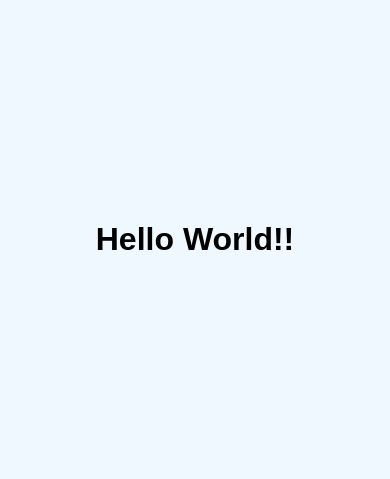
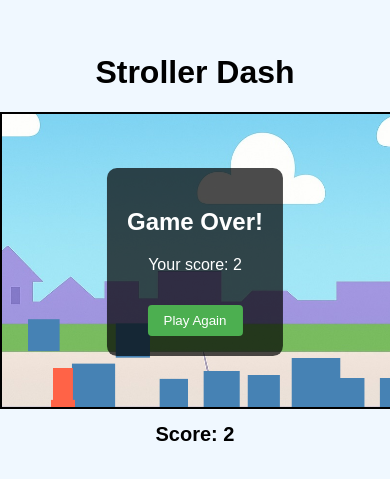
Before and after one commit to alecdibble/babylist-2025-offsite-vibe-coding, a plain HTML site: page index.html in a window 390 px wide. Shown: the part 183-662 px from the top of the page. Drawn offline with Linux system fonts and the light colour scheme.

Commit message:
progress

```diff
--- /dev/null
+++ b/game.js
@@ -0,0 +1,479 @@
+// Game constants
+const GAME_WIDTH = 800;
+const GAME_HEIGHT = 600;
+const GRAVITY = 0.5;
+const JUMP_FORCE = -12;
+const OBSTACLE_SPEED = 5;
+const BACKGROUND_SPEED = 2;
+const POWERUP_CHANCE = 0.005; // Chance per frame to spawn a power-up
+const POWERUP_DURATION = 3000; // 3 seconds
+const MIN_OBSTACLE_SIZE = 20;
+const MAX_OBSTACLE_SIZE = 100;
+const MIN_OBSTACLE_GAP = 300; // Minimum gap between obstacles
+
+// Get canvas and context
+const canvas = document.getElementById('gameCanvas');
+const ctx = canvas.getContext('2d');
+
+// DOM elements
+const scoreElement = document.getElementById('score');
+const finalScoreElement = document.getElementById('final-score');
+const gameOverElement = document.getElementById('game-over');
+const restartButton = document.getElementById('restart-btn');
+const powerUpIndicator = document.getElementById('power-up-indicator');
+const countdownElement = document.getElementById('countdown');
+
+// Game variables
+let gameStarted = false;
+let gameOver = false;
+let score = 0;
+let lastObstacleTime = 0;
+let backgroundX = 0;
+let backgroundImage = new Image();
+let isInvincible = false;
+let invincibilityTimer = 0;
+let invincibilityFlash = false;
+let flashTimer = 0;
+let powerUpDuration = 0;
+
+// Create background pattern if no image is provided
+backgroundImage.onload = function() {
+    gameStarted = true;
+    animate();
+};
+backgroundImage.onerror = function() {
+    // Create a fallback pattern
+    const patternCanvas = document.createElement('canvas');
+    patternCanvas.width = 400;
+    patternCanvas.height = 400;
+    const patternCtx = patternCanvas.getContext('2d');
+
+    // Draw sky pattern
+    patternCtx.fillStyle = '#87CEEB';
+    patternCtx.fillRect(0, 0, 400, 400);
+
+    // Draw ground
+    patternCtx.fillStyle = '#8B4513';
+    patternCtx.fillRect(0, 350, 400, 50);
+
+    // Draw some clouds
+    patternCtx.fillStyle = 'white';
+    patternCtx.beginPath();
+    patternCtx.arc(100, 80, 30, 0, Math.PI * 2);
+    patternCtx.arc(130, 60, 40, 0, Math.PI * 2);
+    patternCtx.arc(160, 80, 30, 0, Math.PI * 2);
+    patternCtx.fill();
+
+    patternCtx.beginPath();
+    patternCtx.arc(280, 120, 30, 0, Math.PI * 2);
+    patternCtx.arc(310, 100, 40, 0, Math.PI * 2);
+    patternCtx.arc(340, 120, 30, 0, Math.PI * 2);
+    patternCtx.fill();
+
+    // Convert to image
+    backgroundImage.src = patternCanvas.toDataURL();
+};
+
+// Set background image or use fallback
+// Trigger the fallback mechanism immediately since we don't have a background.jpg
+backgroundImage.src = 'background.jpg';  // This will trigger the onerror handler
+
+// Stroller object
+const stroller = {
+    x: 100,
+    y: GAME_HEIGHT - 100,
+    width: 50,
+    height: 80,
+    speed: 0,
+    jumping: false,
+    crouching: false,
+    originalHeight: 80,
+    crouchHeight: 40,
+
+    update: function() {
+        // Apply gravity
+        this.speed += GRAVITY;
+        this.y += this.speed;
+
+        // Floor collision
+        const floorY = GAME_HEIGHT - this.height;
+        if (this.y > floorY) {
+            this.y = floorY;
+            this.speed = 0;
+            this.jumping = false;
+        }
+    },
+
+    jump: function() {
+        if (!this.jumping && !this.crouching) {
+            this.jumping = true;
+            this.speed = JUMP_FORCE;
+        }
+    },
+
+    crouch: function() {
+        if (!this.jumping && !this.crouching) {
+            this.crouching = true;
+            this.height = this.crouchHeight;
+            this.y = GAME_HEIGHT - this.height;
+        }
+    },
+
+    standUp: function() {
+        if (this.crouching) {
+            this.crouching = false;
+            this.height = this.originalHeight;
+            this.y = GAME_HEIGHT - this.height;
+        }
+    },
+
+    draw: function() {
+        ctx.save();
+
+        // Flash effect when invincible
+        if (isInvincible && invincibilityFlash) {
+            ctx.globalAlpha = 0.7;
+        }
+
+        // Draw the stroller (placeholder graphics)
+        ctx.fillStyle = '#FF6347';
+
+        // Base/wheels
+        ctx.fillRect(this.x, this.y + this.height - 15, this.width, 15);
+
+        // Body
+        const bodyHeight = this.crouching ? 25 : 65;
+        ctx.fillRect(this.x + 5, this.y + this.height - 15 - bodyHeight, this.width - 10, bodyHeight);
+
+        // Handle
+        if (!this.crouching) {
+            ctx.fillRect(this.x + this.width - 10, this.y + 10, 5, this.height - 20);
+        }
+
+        ctx.restore();
+    },
+
+    getHitbox: function() {
+        return {
+            x: this.x + 5,
+            y: this.y,
+            width: this.width - 10,
+            height: this.height
+        };
+    }
+};
+
+// Arrays for game objects
+const obstacles = [];
+const powerUps = [];
+
+// Obstacle creation
+function createObstacle() {
+    const size = Math.floor(Math.random() * (MAX_OBSTACLE_SIZE - MIN_OBSTACLE_SIZE + 1)) + MIN_OBSTACLE_SIZE;
+
+    // Randomize height (either on ground or in air)
+    let y;
+    const placement = Math.random();
+
+    if (placement < 0.6) {
+        // Ground obstacle
+        y = GAME_HEIGHT - size;
+    } else {
+        // Air obstacle, positioned where the stroller would be when jumping
+        y = GAME_HEIGHT - size - 140 + Math.random() * 50;
+    }
+
+    obstacles.push({
+        x: GAME_WIDTH,
+        y: y,
+        width: size,
+        height: size,
+        passed: false
+    });
+}
+
+// Power-up creation
+function createPowerUp() {
+    powerUps.push({
+        x: GAME_WIDTH,
+        y: GAME_HEIGHT - 200 - Math.random() * 100, // Hovering in mid-air
+        width: 30,
+        height: 30,
+        collected: false
+    });
+}
+
+// Check for collision between two rectangles (precise edge detection)
+function checkCollision(rect1, rect2) {
+    return (
+        rect1.x < rect2.x + rect2.width &&
+        rect1.x + rect1.width > rect2.x &&
+        rect1.y < rect2.y + rect2.height &&
+        rect1.y + rect1.height > rect2.y
+    );
+}
+
+// Draw background
+function drawBackground() {
+    // Clear the background area first
+    ctx.clearRect(0, 0, canvas.width, canvas.height);
+
+    // Calculate how many images we need to fill the screen width
+    const bgWidth = backgroundImage.width || canvas.width;
+    const bgHeight = backgroundImage.height || canvas.height;
+
+    // Calculate the position of the first image that is visible
+    const firstVisibleX = backgroundX % bgWidth;
+
+    // Determine the vertical positioning to anchor to bottom
+    let sourceY = 0;
+    let destY = 0;
+    let drawHeight = bgHeight;
+
+    // If the background image is taller than the canvas,
+    // we'll only show the bottom portion of the image
+    if (bgHeight > canvas.height) {
+        sourceY = bgHeight - canvas.height; // Start from this position in the original image
+        drawHeight = canvas.height; // Only draw this much of the height
+    } else {
+        // If the image is shorter than the canvas, position it at the bottom
+        destY = canvas.height - bgHeight;
+    }
+
+    // Draw enough copies to cover the entire canvas width and one more for smooth scrolling
+    let currentX = firstVisibleX - bgWidth; // Start one image width to the left
+
+    while (currentX < canvas.width) {
+        ctx.drawImage(
+            backgroundImage,
+            0, sourceY, // Source X and Y (start from sourceY to get bottom portion)
+            bgWidth, drawHeight, // Source width and height
+            currentX, destY, // Destination X and Y (position at bottom if needed)
+            bgWidth, drawHeight // Destination width and height
+        );
+        currentX += bgWidth;
+    }
+
+    // Move background to create scrolling effect
+    backgroundX -= BACKGROUND_SPEED;
+
+    // Keep backgroundX within a reasonable range to prevent floating point issues over time
+    if (backgroundX < -10000) backgroundX = backgroundX % bgWidth;
+}
+
+// Update game state
+function update() {
+    if (gameOver) return;
+
+    // Update score (time-based)
+    score += 1/60;  // Approximately 1 point per second
+    scoreElement.textContent = `Score: ${Math.floor(score)}`;
+
+    // Update stroller
+    stroller.update();
+
+    // Generate obstacles
+    const currentTime = Date.now();
+    if (currentTime - lastObstacleTime > MIN_OBSTACLE_GAP / (1 + score/100)) {
+        createObstacle();
+        lastObstacleTime = currentTime;
+
+        // Chance to create a power-up
+        if (Math.random() < POWERUP_CHANCE) {
+            createPowerUp();
+        }
+    }
+
+    // Update obstacles
+    for (let i = obstacles.length - 1; i >= 0; i--) {
+        const obstacle = obstacles[i];
+        obstacle.x -= OBSTACLE_SPEED + score/100;  // Increase speed over time
+
+        // Check collisions if not invincible
+        if (!isInvincible && checkCollision(stroller.getHitbox(), obstacle)) {
+            endGame();
+        }
+
+        // Remove obstacles that have gone off screen
+        if (obstacle.x + obstacle.width < 0) {
+            obstacles.splice(i, 1);
+        }
+    }
+
+    // Update power-ups
+    for (let i = powerUps.length - 1; i >= 0; i--) {
+        const powerUp = powerUps[i];
+        powerUp.x -= OBSTACLE_SPEED;
+
+        // Check collection
+        if (!powerUp.collected && checkCollision(stroller.getHitbox(), powerUp)) {
+            collectPowerUp(powerUp);
+        }
+
+        // Remove power-ups that have gone off screen
+        if (powerUp.x + powerUp.width < 0) {
+            powerUps.splice(i, 1);
+        }
+    }
+
+    // Update invincibility
+    if (isInvincible) {
+        powerUpDuration -= 16; // Approx 16ms per frame
+
+        // Update countdown display
+        const secondsLeft = Math.ceil(powerUpDuration / 1000);
+        countdownElement.textContent = secondsLeft;
+
+        // Flash effect
+        flashTimer += 16;
+        if (flashTimer >= 100) { // Toggle every 100ms
+            invincibilityFlash = !invincibilityFlash;
+            flashTimer = 0;
+        }
+
+        // End invincibility when timer runs out
+        if (powerUpDuration <= 0) {
+            disableInvincibility();
+        }
+    }
+}
+
+// Collect power-up
+function collectPowerUp(powerUp) {
+    powerUp.collected = true;
+    enableInvincibility();
+}
+
+// Enable invincibility
+function enableInvincibility() {
+    isInvincible = true;
+    powerUpDuration = POWERUP_DURATION;
+    powerUpIndicator.style.display = 'block';
+    countdownElement.textContent = Math.ceil(powerUpDuration / 1000);
+}
+
+// Disable invincibility
+function disableInvincibility() {
+    isInvincible = false;
+    invincibilityFlash = false;
+    flashTimer = 0;
+    powerUpIndicator.style.display = 'none';
+}
+
+// Render game
+function render() {
+    // Clear canvas
+    ctx.clearRect(0, 0, canvas.width, canvas.height);
+
+    // Draw background
+    drawBackground();
+
+    // Draw obstacles
+    obstacles.forEach(obstacle => {
+        ctx.fillStyle = '#4682B4'; // SteelBlue color
+        ctx.fillRect(obstacle.x, obstacle.y, obstacle.width, obstacle.height);
+    });
+
+    // Draw power-ups
+    powerUps.forEach(powerUp => {
+        if (!powerUp.collected) {
+            ctx.fillStyle = 'gold';
+            ctx.beginPath();
+            ctx.arc(powerUp.x + powerUp.width/2, powerUp.y + powerUp.height/2,
+                    powerUp.width/2, 0, Math.PI * 2);
+            ctx.fill();
+
+            // Star pattern inside
+            ctx.fillStyle = 'white';
+            ctx.beginPath();
+            const centerX = powerUp.x + powerUp.width/2;
+            const centerY = powerUp.y + powerUp.height/2;
+            const radius = powerUp.width/4;
+            for (let i = 0; i < 5; i++) {
+                const angle = (i * 2 * Math.PI / 5) - Math.PI/2;
+                ctx.lineTo(
+                    centerX + radius * Math.cos(angle),
+                    centerY + radius * Math.sin(angle)
+                );
+            }
+            ctx.fill();
+        }
+    });
+
+    // Draw stroller
+    stroller.draw();
+}
+
+// Game loop
+function animate() {
+    if (!gameStarted) return;
+
+    update();
+    render();
+
+    if (!gameOver) {
+        requestAnimationFrame(animate);
+    }
+}
+
+// End game
+function endGame() {
+    gameOver = true;
+    finalScoreElement.textContent = Math.floor(score);
+    gameOverElement.style.display = 'block';
+}
+
+// Restart game
+function restartGame() {
+    // Reset game variables
+    score = 0;
+    gameOver = false;
+    obstacles.length = 0;
+    powerUps.length = 0;
+    lastObstacleTime = Date.now();
+    disableInvincibility();
+
+    // Reset stroller
+    stroller.y = GAME_HEIGHT - stroller.originalHeight;
+    stroller.height = stroller.originalHeight;
+    stroller.speed = 0;
+    stroller.jumping = false;
+    stroller.crouching = false;
+
+    // Hide game over screen
+    gameOverElement.style.display = 'none';
+
+    // Start game loop
+    animate();
+}
+
+// Event listeners
+document.addEventListener('keydown', function(e) {
+    if (gameOver) return;
+
+    switch(e.key) {
+        case 'ArrowUp':
+        case ' ':  // Spacebar
+            stroller.jump();
+            break;
+        case 'ArrowDown':
+            stroller.crouch();
+            break;
+    }
+});
+
+document.addEventListener('keyup', function(e) {
+    if (gameOver) return;
+
+    if (e.key === 'ArrowDown') {
+        stroller.standUp();
+    }
+});
+
+restartButton.addEventListener('click', restartGame);
+
+// Start the game when everything is loaded
+window.addEventListener('load', function() {
+    // The game will start once the background image is loaded
+    // or the fallback pattern is created
+});
--- a/index.html
+++ b/index.html
@@ -4,13 +4,14 @@
     <meta charset="UTF-8">
     <meta name="viewport" content="width=device-width, initial-scale=1.0">
     <meta name="description" content="Babylist Stroller Stroll">
-    <title>Web Mini Game</title>
+    <title>Stroller Dash</title>
     <style>
         body {
             font-family: Arial, sans-serif;
             margin: 0;
             padding: 0;
             display: flex;
+            flex-direction: column;
             justify-content: center;
             align-items: center;
             height: 100vh;
@@ -18,20 +19,65 @@
         }
         canvas {
             border: 2px solid #000;
+            max-width: 100%;
+        }
+        #game-container {
+            position: relative;
+        }
+        #power-up-indicator {
+            position: absolute;
+            top: 10px;
+            right: 10px;
+            padding: 5px 10px;
+            background-color: rgba(255, 215, 0, 0.7);
+            border-radius: 5px;
+            font-weight: bold;
+            display: none;
+        }
+        #score {
+            margin-top: 10px;
+            font-size: 20px;
+            font-weight: bold;
+        }
+        #game-over {
+            position: absolute;
+            top: 50%;
+            left: 50%;
+            transform: translate(-50%, -50%);
+            background-color: rgba(0, 0, 0, 0.7);
+            color: white;
+            padding: 20px;
+            text-align: center;
+            border-radius: 10px;
+            display: none;
+        }
+        #restart-btn {
+            margin-top: 15px;
+            padding: 8px 16px;
+            background-color: #4CAF50;
+            color: white;
+            border: none;
+            border-radius: 4px;
+            cursor: pointer;
+        }
+        #restart-btn:hover {
+            background-color: #45a049;
         }
     </style>
 </head>
 <body>
-    <h1>Hello World!!</h1>
-    <script>
-        const canvas = document.getElementById('gameCanvas');
-        const ctx = canvas.getContext('2d');
+    <h1>Stroller Dash</h1>
+    <div id="game-container">
+        <canvas id="gameCanvas" width="800" height="600"></canvas>
+        <div id="power-up-indicator">INVINCIBLE: <span id="countdown">3</span></div>
+        <div id="game-over">
+            <h2>Game Over!</h2>
+            <p>Your score: <span id="final-score">0</span></p>
+            <button id="restart-btn">Play Again</button>
+        </div>
+    </div>
+    <div id="score">Score: 0</div>
 
-        // Example: Draw a simple rectangle
-        ctx.fillStyle = 'blue';
-        ctx.fillRect(100, 100, 200, 150);
-
-        // Add your game logic here
-    </script>
+    <script src="game.js"></script>
 </body>
 </html>
```
Also changed, not shown: background.jpg (added), background_backup.jpg (added), 2 other files.
